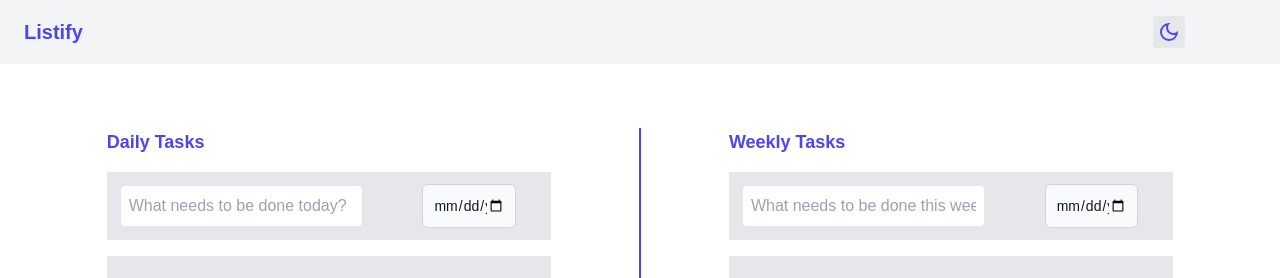
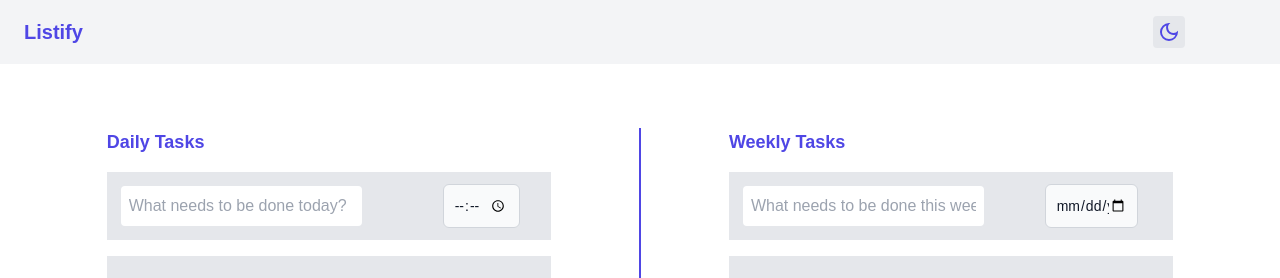
Before and after one commit to alyelhady9/Listify, a Next.js app: page / in a window 1280 px wide. Shown: the top 278 px of the page. Built offline with nearby package versions, Linux system fonts and the light colour scheme.

Commit message:
Daily.jsx

```diff
--- a/src/app/components/Daily.jsx
+++ b/src/app/components/Daily.jsx
@@ -95,7 +95,7 @@ const Todos = () => {
               <div className='flex justify-evenly max-lg:justify-between max-lg:w-full max-lg:mt-4'>
 
               <input
-                type="date"
+                type="time"
                 value={time}
                 onChange={(e) => setTime(e.target.value)}
                 required
```
